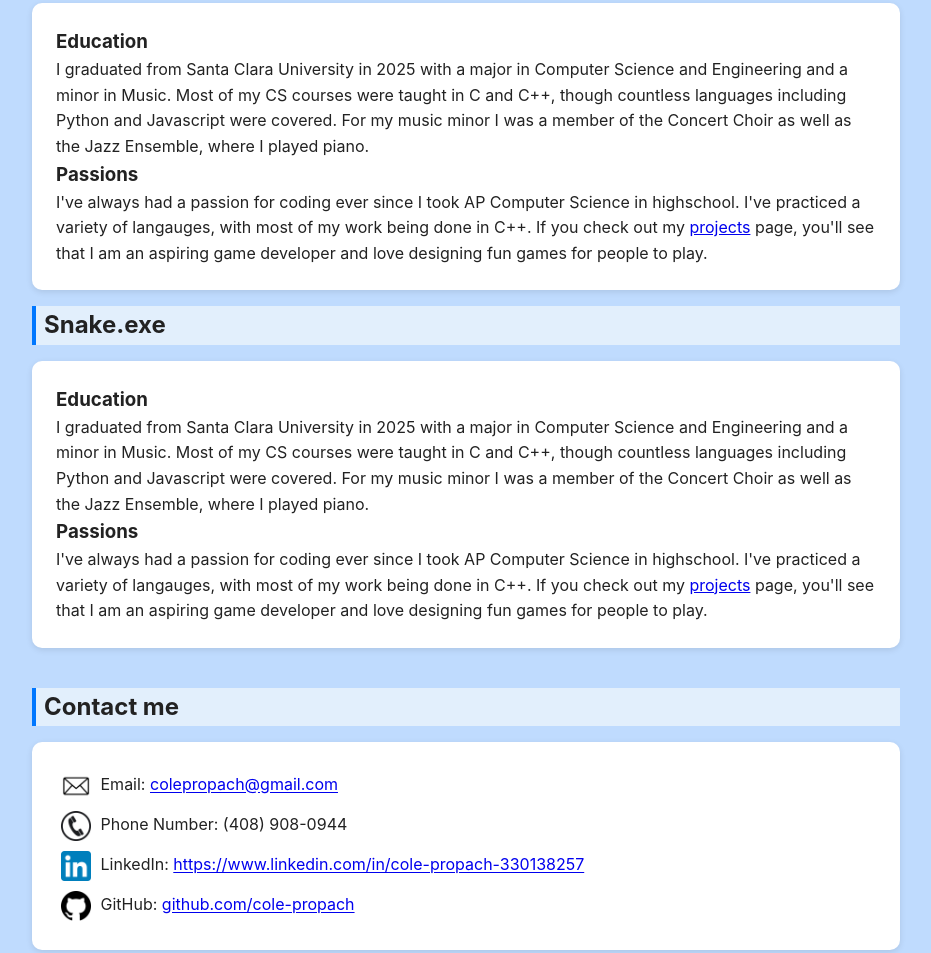
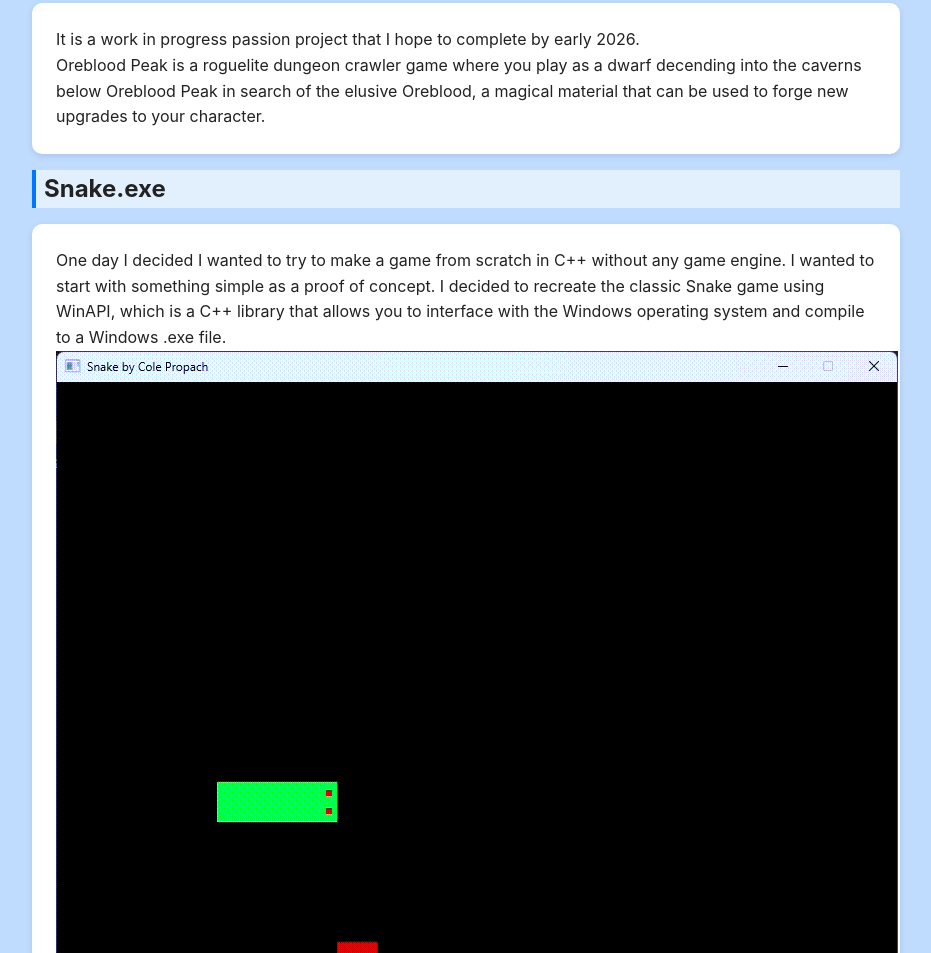
Before and after one commit to cole-propach/website, a plain HTML site: page projects/index.html in a window 1280 px wide. Shown: the part 396-1349 px from the top of the page, without its empty margins (174-1105 px from the left). Drawn offline with Linux system fonts and the light colour scheme.

Commit message:
updated projects page

```diff
--- a/projects/index.html
+++ b/projects/index.html
@@ -25,17 +25,14 @@
     <section id="projects">
       <h2>Oreblood Peak</h2>
       <div class="box">
-        <h3>Education</h3>
-        <p>I graduated from Santa Clara University in 2025 with a major in Computer Science and Engineering and a minor in Music. Most of my CS courses were taught in C and C++, though countless languages including Python and Javascript were covered. For my music minor I was a member of the Concert Choir as well as the Jazz Ensemble, where I played piano.</p>
-        <h3>Passions</h3>
-        <p>I've always had a passion for coding ever since I took AP Computer Science in highschool. I've practiced a variety of langauges, with most of my work being done in C++. If you check out my <a href="https://colepropach.com/projects">projects</a> page, you'll see that I am an aspiring game developer and love designing fun games for people to play.</p>
+        <p> It is a work in progress passion project that I hope to complete by early 2026.</p>
+        <p>Oreblood Peak is a roguelite dungeon crawler game where you play as a dwarf decending into the caverns below Oreblood Peak in search of the elusive Oreblood, a magical material that can be used to forge new upgrades to your character.</p>
+        <p></p>
       </div>
       <h2>Snake.exe</h2>
       <div class="box">
-        <h3>Education</h3>
-        <p>I graduated from Santa Clara University in 2025 with a major in Computer Science and Engineering and a minor in Music. Most of my CS courses were taught in C and C++, though countless languages including Python and Javascript were covered. For my music minor I was a member of the Concert Choir as well as the Jazz Ensemble, where I played piano.</p>
-        <h3>Passions</h3>
-        <p>I've always had a passion for coding ever since I took AP Computer Science in highschool. I've practiced a variety of langauges, with most of my work being done in C++. If you check out my <a href="https://colepropach.com/projects">projects</a> page, you'll see that I am an aspiring game developer and love designing fun games for people to play.</p>
+        <p>One day I decided I wanted to try to make a game from scratch in C++ without any game engine. I wanted to start with something simple as a proof of concept. I decided to recreate the classic Snake game using WinAPI, which is a C++ library that allows you to interface with the Windows operating system and compile to a Windows .exe file.</p>
+        <img src="https://cole-propach.github.io/website/images/snake.gif" alt="Gameplay of Snake.exe" />
       </div>
     </section>
 
```
Also changed, not shown: images/snake.gif (added).
